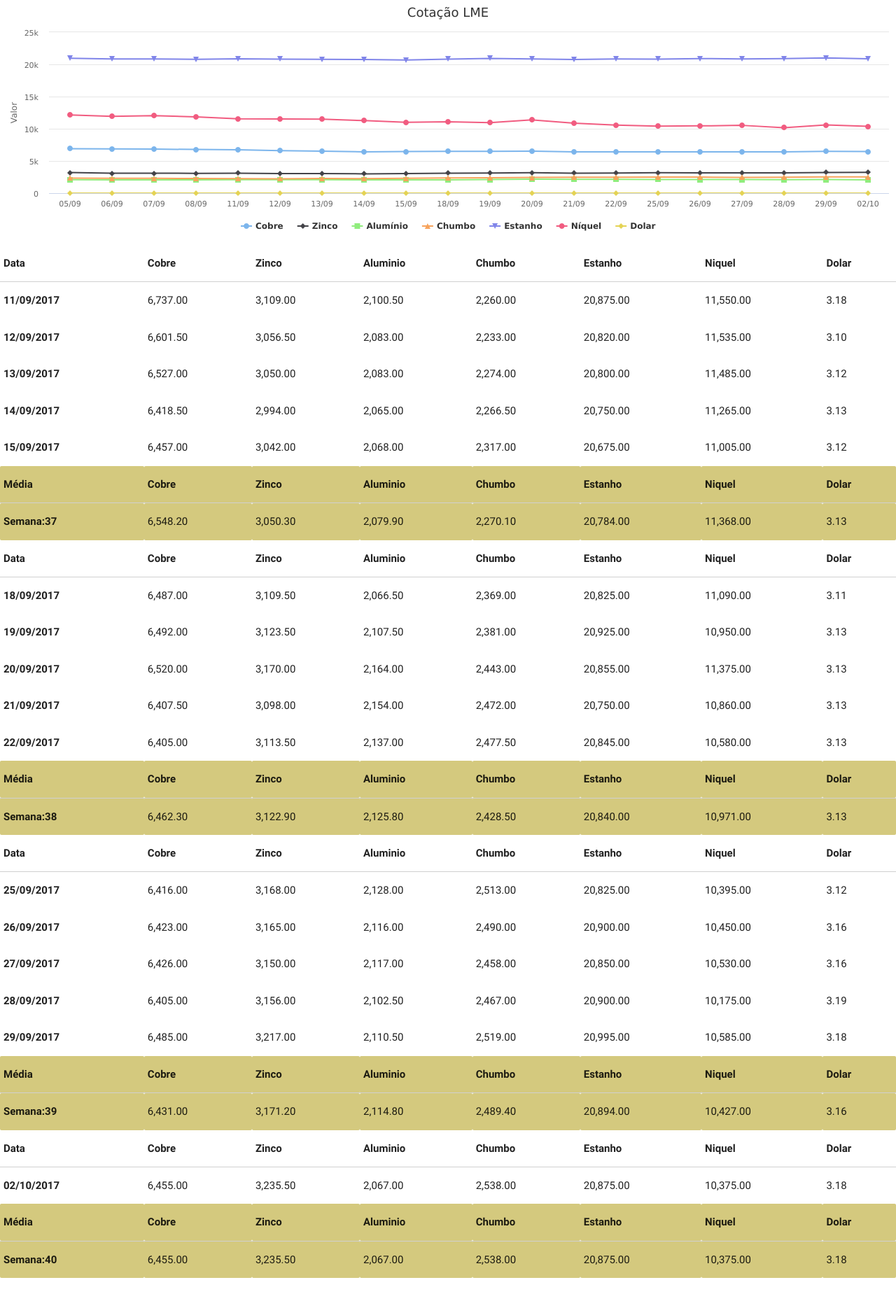
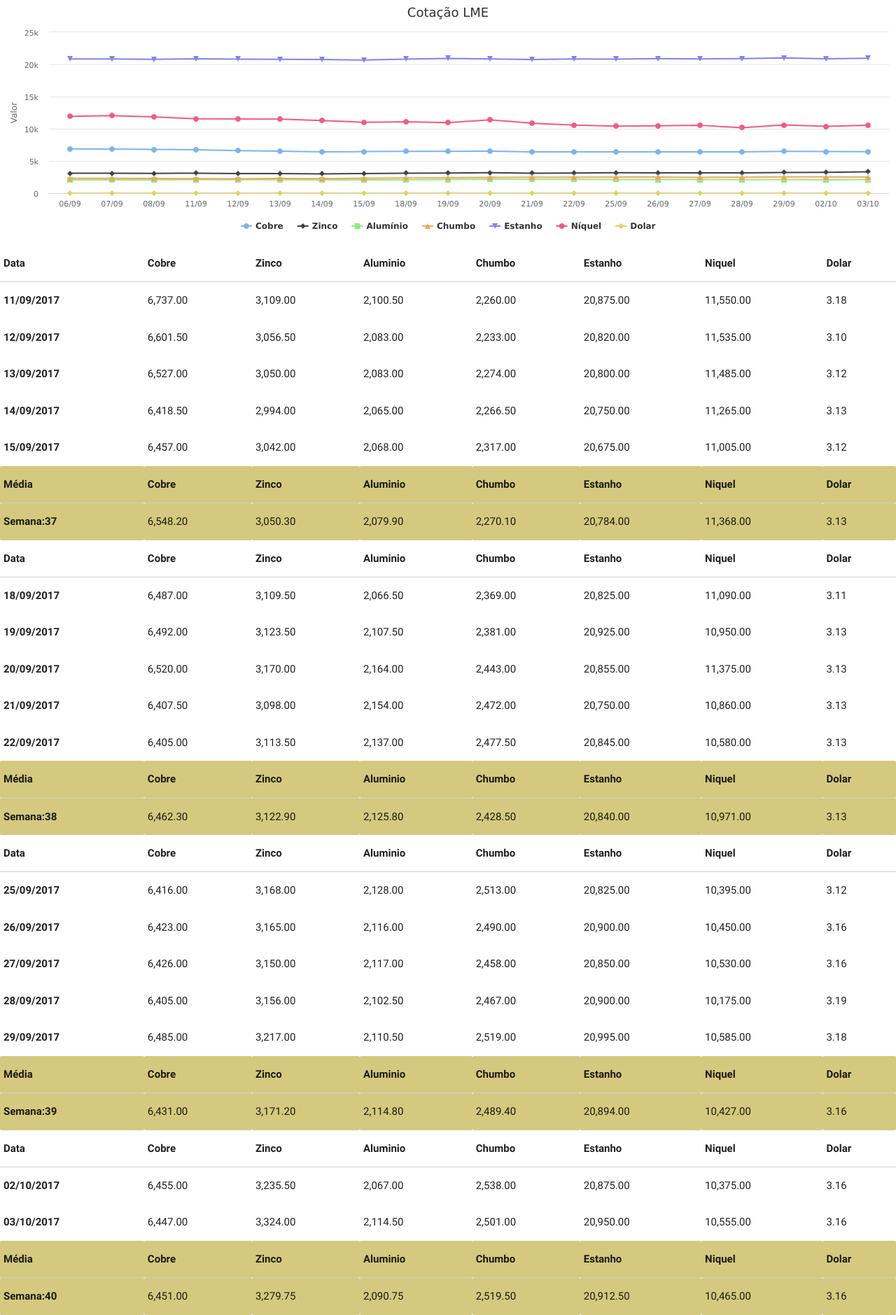
Before and after one commit to tiagocordeiro/flask-lme-chart, a Flask app: page /lme/dashboard in a window 1280 px wide. Shown: the whole page at 70% size. Before the commit the page ends 1826 px from the top, so only its background shows below. Run offline with Flask 2, Linux system fonts and the light colour scheme; some libraries are stand-ins or nearby versions.

Commit message:
Cotação Atualizada

```diff
--- a/static/cotacao-atual.csv
+++ b/static/cotacao-atual.csv
@@ -1,5 +1,4 @@
 Date,Cobre,Zinco,Aluminio,Chumbo,Estanho,Niquel,Dolar
-2017-09-05,6904.0,3194.0,2082.0,2350.0,20950.0,12150.0,3.1394000053406
 2017-09-06,6864.0,3086.0,2069.5,2320.5,20855.0,11920.0,3.1157999038696
 2017-09-07,6842.5,3095.5,2075.0,2307.5,20845.0,12035.0,3.0978999137878
 2017-09-08,6780.0,3081.0,2072.0,2272.0,20775.0,11845.0,3.0975999832153
@@ -18,4 +17,5 @@ Date,Cobre,Zinco,Aluminio,Chumbo,Estanho,Niquel,Dolar
 2017-09-27,6426.0,3150.0,2117.0,2458.0,20850.0,10530.0,3.1638998985291
 2017-09-28,6405.0,3156.0,2102.5,2467.0,20900.0,10175.0,3.1919000148773
 2017-09-29,6485.0,3217.0,2110.5,2519.0,20995.0,10585.0,3.1809000968933
-2017-10-02,6455.0,3235.5,2067.0,2538.0,20875.0,10375.0,
+2017-10-02,6455.0,3235.5,2067.0,2538.0,20875.0,10375.0,3.1633999347687
+2017-10-03,6447.0,3324.0,2114.5,2501.0,20950.0,10555.0,
--- a/templates/mesclado.html
+++ b/templates/mesclado.html
@@ -713,7 +713,33 @@
     10,375.00
    </td>
    <td>
-    3.18
+    3.16
+   </td>
+  </tr>
+  <tr>
+   <th>
+    03/10/2017
+   </th>
+   <td>
+    6,447.00
+   </td>
+   <td>
+    3,324.00
+   </td>
+   <td>
+    2,114.50
+   </td>
+   <td>
+    2,501.00
+   </td>
+   <td>
+    20,950.00
+   </td>
+   <td>
+    10,555.00
+   </td>
+   <td>
+    3.16
    </td>
   </tr>
  </tbody>
@@ -751,25 +777,25 @@
     Semana:40
    </th>
    <td>
-    6,455.00
+    6,451.00
    </td>
    <td>
-    3,235.50
+    3,279.75
    </td>
    <td>
-    2,067.00
+    2,090.75
    </td>
    <td>
-    2,538.00
+    2,519.50
    </td>
    <td>
-    20,875.00
+    20,912.50
    </td>
    <td>
-    10,375.00
+    10,465.00
    </td>
    <td>
-    3.18
+    3.16
    </td>
   </tr>
  </tbody>
```
Also changed, not shown: static/todo-periodo.csv.
